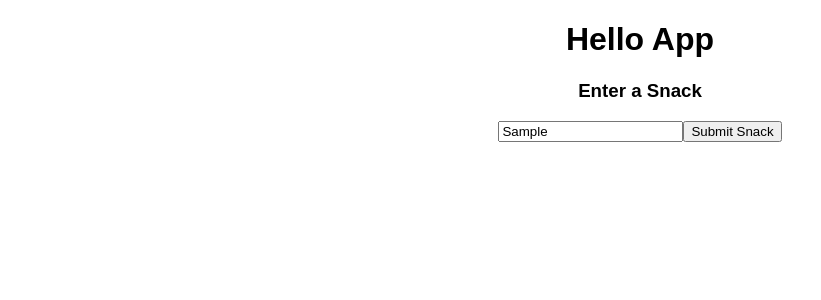
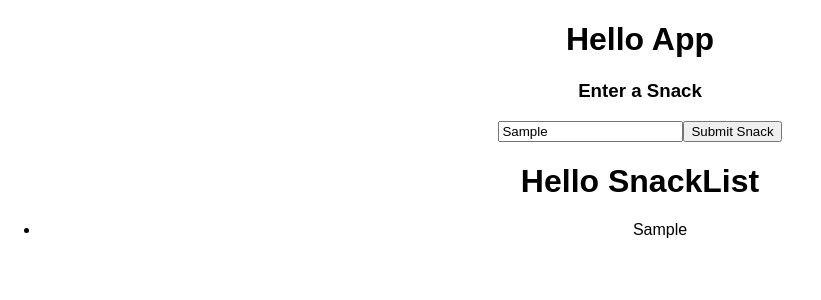
Before and after one commit to gvorvik/redux-form-assignment, a React (Create React App) app: page / in a window 1280 px wide. Both pictures are taken after typing "Sample" into the empty fields and a click on the button "Submit Snack". Shown: the top 300 px of the page, without its empty margins (0-821 px from the left). Built offline with nearby package versions, Linux system fonts and the light colour scheme.

Commit message:
display the list items on the dom

```diff
--- a/src/components/App/App.js
+++ b/src/components/App/App.js
@@ -2,6 +2,7 @@ import React, { Component } from 'react';
 import './App.css';
 import {connect} from 'react-redux';
 import SnackInput from '../snackInput/snackInput';
+import SnackList from '../snackList/snackList';
 
 class App extends Component {
   render() {
@@ -9,6 +10,7 @@ class App extends Component {
       <div className="App">
         <h1>Hello App</h1>
         <SnackInput />
+        <SnackList />
       </div>
     );
   }
--- /dev/null
+++ b/src/components/snackList/snackList.js
@@ -0,0 +1,30 @@
+import React, { Component } from 'react';
+import {connect} from 'react-redux';
+
+
+const mapReduxStateToProps = (reduxState) => (
+    {reduxState}
+);
+
+
+
+class SnackList extends Component {
+
+  render() {
+
+    let snackList = this.props.reduxState.firstReducer.map((snack, i) => {
+        return <li key={i}>{snack}</li>
+    });
+
+    return (
+      <div>
+        <h1>Hello SnackList</h1>
+        <ul>
+            {snackList}
+        </ul>
+      </div>
+    );
+  }
+}
+
+export default connect(mapReduxStateToProps)(SnackList);
```
Also changed, not shown: src/index.js (line endings or trailing spaces).
